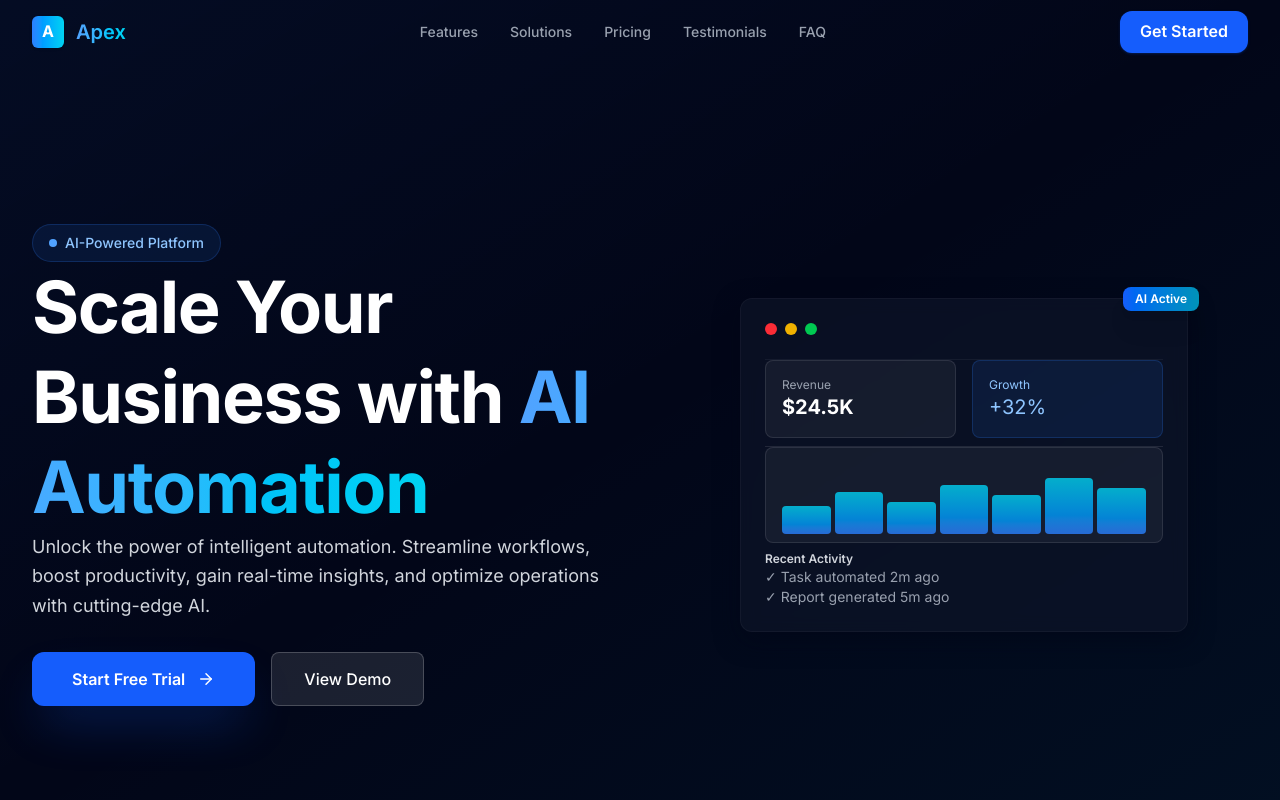
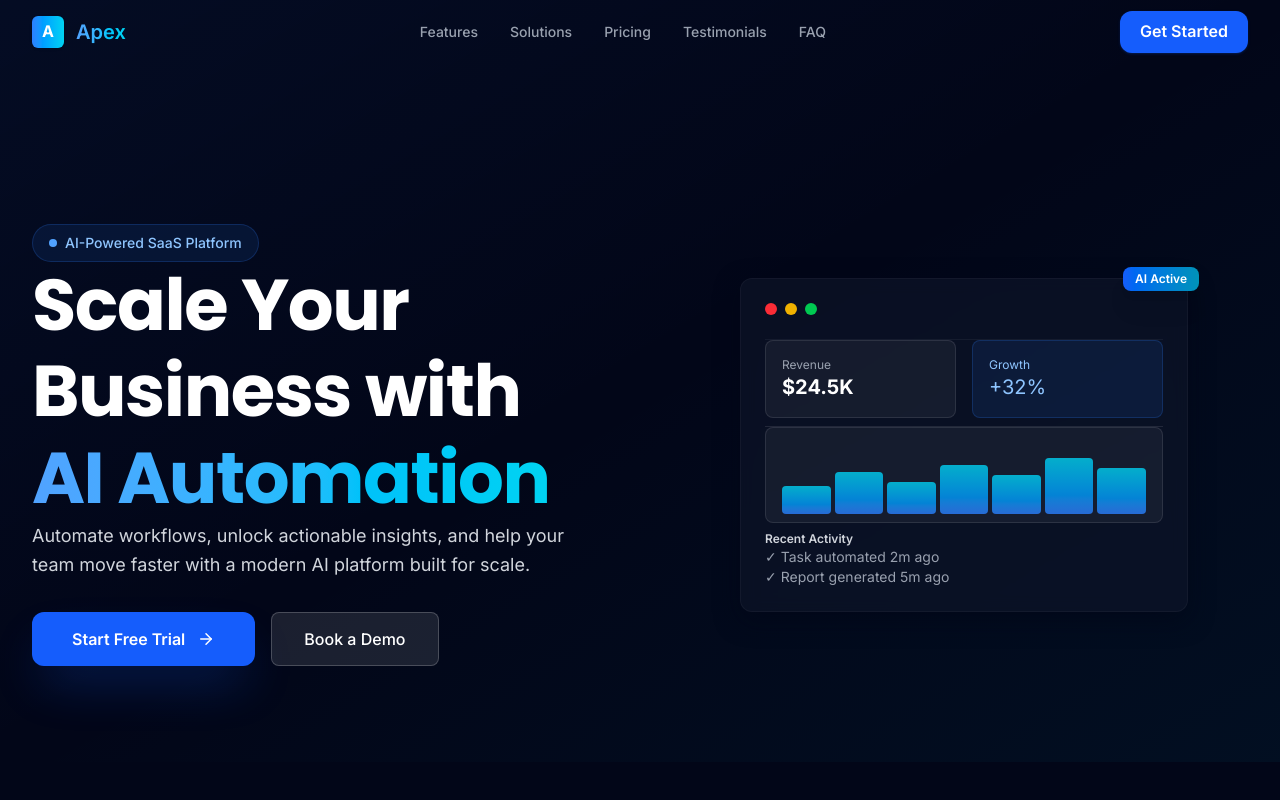
Before and after one commit to Muhammadimam156/modern-ai-platform, a Next.js app: page / in a window 1280 px wide. Shown: the top 800 px of the page. Built offline with nearby package versions, Linux system fonts and the light colour scheme.

Commit message:
refactor: update components with linear gradients and improve accessibility for SEO

```diff
--- a/app/components/FinalCTA.tsx
+++ b/app/components/FinalCTA.tsx
@@ -11,7 +11,7 @@ export default function FinalCTA() {
       <div className="absolute inset-0 bg-linear-to-br from-indigo-700/10 via-transparent to-cyan-500/8 pointer-events-none" />
 
       <div className="relative w-full max-w-5xl px-6 lg:px-8 py-12 lg:py-24 mx-auto ">
-        <div className="mx-auto max-w-5xl soft-card p-8 sm:p-10 md:p-12 bg-gradient-to-br from-slate-900/60 to-slate-900/40 border border-white/6 round">
+          <div className="mx-auto max-w-5xl soft-card p-8 sm:p-10 md:p-12 bg-linear-to-br from-slate-900/60 to-slate-900/40 border border-white/6 bor">
           <AnimatedSection className="text-center space-y-6 sm:space-y-8" delay={0}>
             <div>
               <h2 className="text-3xl sm:text-4xl lg:text-5xl font-bold mb-4 text-white leading-tight">
@@ -23,7 +23,7 @@ export default function FinalCTA() {
             </div>
 
             <AnimatedSection className="flex flex-col sm:flex-row gap-4 justify-center py-4" delay={0.12}>
-              <button className="bg-gradient-to-r from-indigo-600 via-blue-500 to-cyan-400 text-white px-8 sm:px-10 py-4 rounded-lg font-semibold transition-all duration-200 flex items-center justify-center gap-3 shadow-lg shadow-indigo-500/30 hover:scale-[1.02]">
+                    <button className="bg-linear-to-r from-indigo-600 via-blue-500 to-cyan-400 text-white px-8 sm:px-10 py-4 rounded-lg font-semibold transition-all duration-200 flex items-center justify-center gap-3 shadow-lg shadow-indigo-500/30 hover:scale-[1.02]">
                 <span>Start Your Free Trial</span>
                 <ArrowRight size={20} className="opacity-90" />
               </button>
--- a/app/components/Footer.tsx
+++ b/app/components/Footer.tsx
@@ -32,8 +32,8 @@ export default function Footer() {
             <div className="text-2xl font-bold bg-linear-to-r from-blue-400 to-cyan-400 bg-clip-text text-transparent mb-4">
               Apex
             </div>
-            <p className="text-xs sm:text-sm text-gray-300 leading-relaxed mb-6">
-              Intelligent automation platform for modern teams.
+              <p className="text-xs sm:text-sm text-gray-300 leading-relaxed mb-6">
+              Premium AI automation for modern teams.
             </p>
             <div className="flex gap-3">
               {socialIcons.map(({ Icon, href, label }, idx) => (
@@ -82,7 +82,7 @@ export default function Footer() {
               />
               <button
                 type="submit"
-                className="px-5 py-2.5 bg-gradient-to-r from-indigo-600 via-blue-500 to-cyan-400 text-white rounded-lg font-semibold transition-transform hover:scale-[1.02]"
+                className="px-5 py-2.5 bg-linear-to-r from-indigo-600 via-blue-500 to-cyan-400 text-white rounded-lg font-semibold transition-transform hover:scale-[1.02]"
               >
                 Subscribe
               </button>
--- a/app/components/Hero.tsx
+++ b/app/components/Hero.tsx
@@ -17,17 +17,22 @@ export default function Hero() {
             {/* Badge */}
             <AnimatedSection className="inline-flex items-center gap-2 bg-blue-500/10 border border-blue-500/20 rounded-full px-4 py-2 w-fit" delay={0.06}>
               <div className="w-2 h-2 bg-blue-400 rounded-full" />
-              <span className="text-xs sm:text-sm font-medium text-blue-300">AI-Powered Platform</span>
+              <span className="text-xs sm:text-sm font-medium text-blue-300">AI-Powered SaaS Platform</span>
             </AnimatedSection>
 
             {/* Heading */}
-            <AnimatedSection className="text-4xl sm:text-5xl md:text-6xl lg:text-7xl font-bold leading-tight text-white max-w-xl hero-heading" delay={0.12}>
+            <motion.h1
+              initial={{ opacity: 0, y: 16 }}
+              animate={{ opacity: 1, y: 0 }}
+              transition={{ delay: 0.12, duration: 0.8 }}
+              className="text-4xl sm:text-5xl md:text-6xl lg:text-7xl font-bold leading-tight text-white max-w-xl hero-heading"
+            >
               Scale Your Business with <span className="bg-linear-to-r from-blue-400 to-cyan-400 bg-clip-text text-transparent">AI Automation</span>
-            </AnimatedSection>
+            </motion.h1>
 
             {/* Subheading */}
             <AnimatedSection className="text-base sm:text-lg text-gray-300 leading-relaxed prose-wide max-w-prose" delay={0.18}>
-              Unlock the power of intelligent automation. Streamline workflows, boost productivity, gain real-time insights, and optimize operations with cutting-edge AI.
+              Automate workflows, unlock actionable insights, and help your team move faster with a modern AI platform built for scale.
             </AnimatedSection>
 
             {/* CTA Buttons */}
@@ -37,7 +42,7 @@ export default function Hero() {
                 <ArrowRight size={18} className="group-hover:translate-x-1 transition-transform" />
               </button>
               <button className="bg-white/10 hover:bg-white/20 border border-white/20 hover:border-white/40 text-white px-8 py-3.5 rounded-lg font-medium transition-all duration-200 flex items-center justify-center gap-2 text-sm sm:text-base w-full sm:w-auto">
-                View Demo
+                Book a Demo
               </button>
             </AnimatedSection>
           </AnimatedSection>
--- a/app/components/Pricing.tsx
+++ b/app/components/Pricing.tsx
@@ -119,7 +119,7 @@ export default function Pricing() {
               viewport={{ once: true }}
               className={`relative rounded-2xl transition-all duration-300 h-full flex flex-col overflow-hidden soft-card shadow-md ${
                 plan.highlighted
-                  ? 'ring-2 ring-offset-2 ring-blue-500/30 bg-gradient-to-br from-slate-900/60 to-slate-900/40'
+                  ? 'ring-2 ring-offset-2 ring-blue-500/30 bg-linear-to-br from-slate-900/60 to-slate-900/40'
                   : 'border border-white/10 bg-white/5 hover:scale-[1.01]'
               }`}
             >
@@ -127,7 +127,7 @@ export default function Pricing() {
 
               <div className="p-6 sm:p-8 flex flex-col h-full">
                 {plan.highlighted && (
-                  <div className="absolute -top-3 left-4 inline-flex items-center rounded-full px-3 py-1 text-xs font-semibold bg-gradient-to-r from-indigo-600 via-blue-500 to-cyan-400 text-white shadow-sm">
+                  <div className="absolute -top-3 left-4 inline-flex items-center rounded-full px-3 py-1 text-xs font-semibold bg-linear-to-r from-indigo-600 via-blue-500 to-cyan-400 text-white shadow-sm">
                     Most popular
                   </div>
                 )}
@@ -163,7 +163,7 @@ export default function Pricing() {
                 <button
                   className={`w-full py-3 rounded-lg font-semibold transition-all mb-8 ${
                     plan.highlighted
-                      ? 'bg-gradient-to-r from-indigo-600 via-blue-500 to-cyan-400 text-white shadow-lg shadow-indigo-500/30'
+                      ? 'bg-linear-to-r from-indigo-600 via-blue-500 to-cyan-400 text-white shadow-lg shadow-indigo-500/30'
                       : 'bg-white/10 hover:bg-white/20 border border-white/20 hover:border-white/40 text-white'
                   }`}
                 >
```
Also changed, not shown: app/components/Testimonials.tsx (+15 -8 lines), 1 other file (tests, documents, lock files or other folders).
